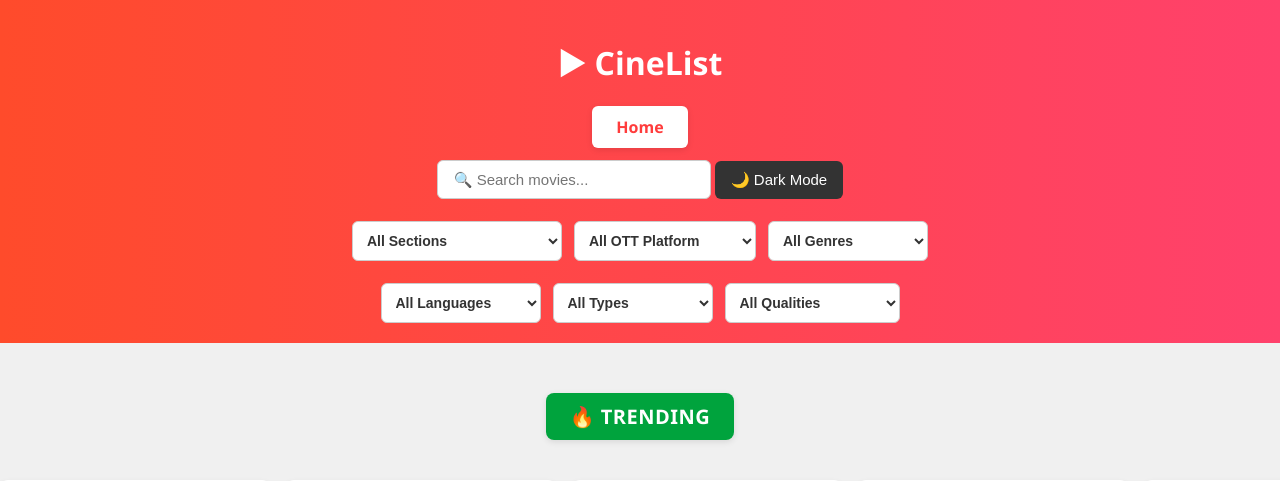
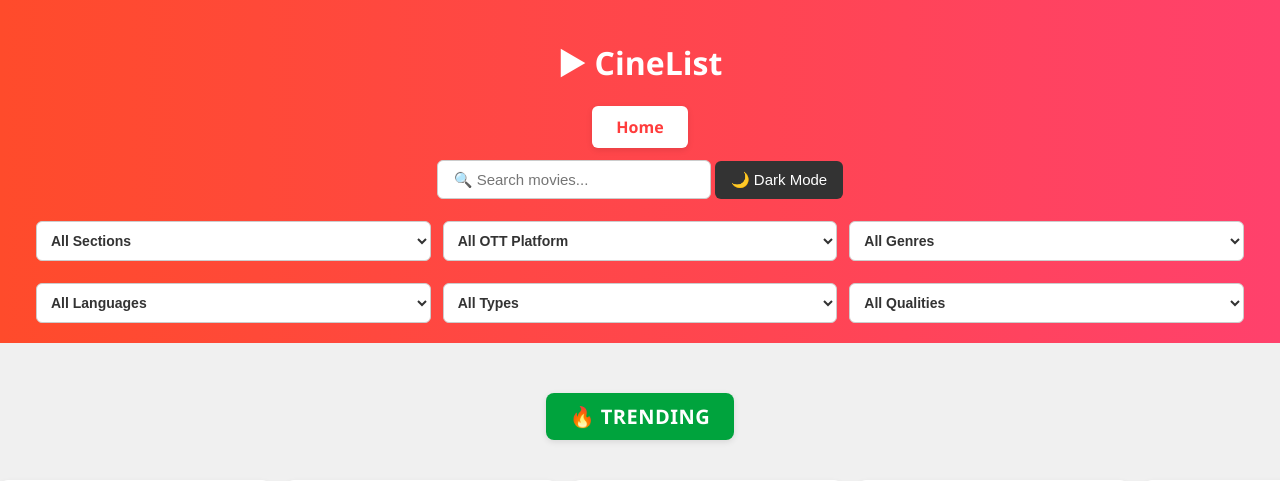
Before and after one commit to zxoou-media/cinelistbd, a Flask app: page / in a window 1280 px wide. Shown: the top 481 px of the page. Run offline with Flask 3, Linux system fonts and the light colour scheme.

Commit message:
Update style.css

```diff
--- a/cinelistbd/static/style.css
+++ b/cinelistbd/static/style.css
@@ -573,3 +573,31 @@ section[style*="display: block"] {
     box-sizing: border-box;
   }
 }
+
+@media (min-width: 768px) {
+  .search-row {
+    display: grid;
+    grid-template-columns: 2fr 1fr;
+    gap: 12px;
+    padding: 0 16px;
+    width: 100%;
+    box-sizing: border-box;
+  }
+
+  .filter-row {
+    display: grid;
+    grid-template-columns: repeat(3, 1fr);
+    gap: 12px;
+    padding: 0 16px;
+    width: 100%;
+    box-sizing: border-box;
+  }
+
+  .filter-row select {
+    width: 100%;
+    font-size: 14px;
+    padding: 10px;
+    border-radius: 6px;
+    box-sizing: border-box;
+  }
+}
```
